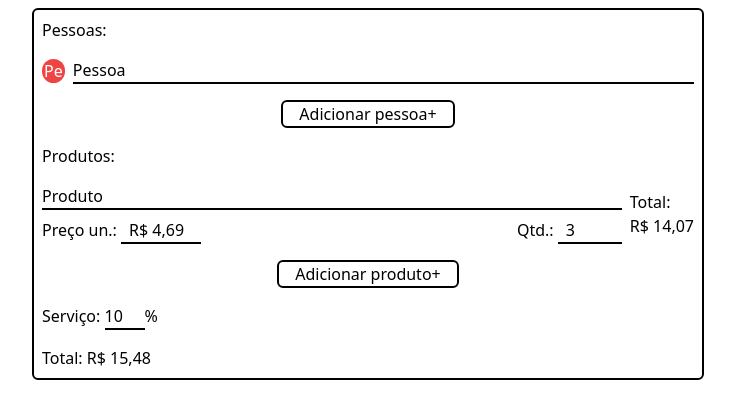
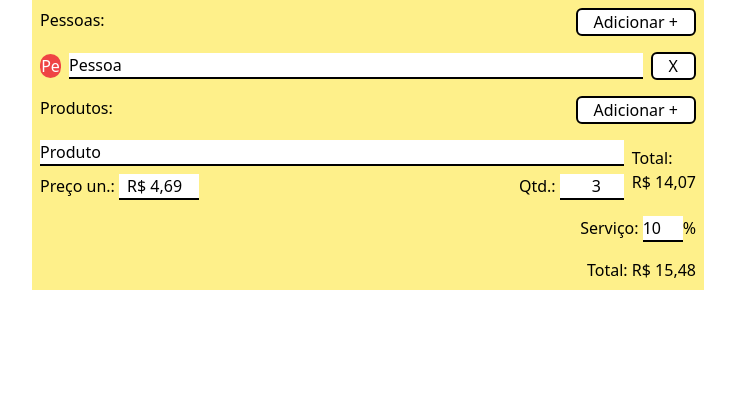
Before and after one commit to ptrkc/continha-calculator, a React (Vite) app: page / in a window 1280 px wide. Shown: the top 418 px of the page, without its empty margins (272-1007 px from the left). Built offline with nearby package versions, Linux system fonts and the light colour scheme.

Commit message:
custom hook to manage people

```diff
--- a/src/components/Button.tsx
+++ b/src/components/Button.tsx
@@ -1,15 +1,16 @@
-import { MouseEventHandler, PropsWithChildren } from "react";
-
 export const Button = ({
   children,
   onClick,
   ...rest
-}: PropsWithChildren<{ onClick: MouseEventHandler<HTMLButtonElement> }>) => {
+}: React.DetailedHTMLProps<
+  React.ButtonHTMLAttributes<HTMLButtonElement>,
+  HTMLButtonElement
+>) => {
   return (
     <button
       onClick={onClick}
+      className="rounded-md border-2 border-black bg-white  px-4"
       {...rest}
-      className="rounded-md border-black border-2 px-4 mx-auto"
     >
       {children}
     </button>
--- a/src/components/HomePage.tsx
+++ b/src/components/HomePage.tsx
@@ -2,12 +2,7 @@ import { PropsWithChildren, useState } from "react";
 import { Button } from "@components/Button";
 import { Input } from "@components/Input";
 import { formatCurrency } from "@utils/formatCurrency";
-
-type Person = {
-  name: string;
-  color: string;
-  id: string;
-};
+import { usePeople, Person } from "@hooks/usePeople";
 
 type Product = {
   name: string;
@@ -16,10 +11,16 @@ type Product = {
   id: string;
 };
 
-const Person = ({
+const PersonInput = ({
   person,
   changePersonProp,
-}: PropsWithChildren<{ person: Person; changePersonProp: Function }>) => {
+  deletePerson,
+}: PropsWithChildren<{
+  person: Person;
+  changePersonProp: Function;
+  deletePerson: Function;
+}>) => {
+  console.log("person input started rendering");
   return (
     <li className="flex gap-2 items-center">
       <span
@@ -33,6 +34,7 @@ const Person = ({
         onChange={(value: string) => changePersonProp(person, "name", value)}
         focus
       />
+      <Button onClick={() => deletePerson(person.id)}>X</Button>
     </li>
   );
 };
@@ -73,7 +75,7 @@ const Product = ({
           <span>
             Qtd.:{" "}
             <Input
-              className="w-16 px-2"
+              className="w-16 px-2 text-right"
               type="number"
               step={1}
               min={1}
@@ -94,19 +96,7 @@ const Product = ({
 };
 
 export const HomePage = () => {
-  const [people, setPeople] = useState<Map<string, Person>>(
-    new Map([
-      [
-        "person-1",
-        {
-          name: "Pessoa",
-          color: "bg-red-500",
-          id: "person-1",
-        },
-      ],
-    ])
-  );
-
+  const { people, addPerson, changePersonProp, deletePerson } = usePeople();
   const [products, setProducts] = useState<Map<string, Product>>(
     new Map([
       [
@@ -132,42 +122,13 @@ export const HomePage = () => {
           [
             id,
             {
-              emoji: "🍺",
-              name: "Product",
+              name: "Produto",
               unitPrice: 0,
               quantity: 1,
               id,
             },
           ],
         ])
-    );
-  };
-
-  const addPerson = () => {
-    const id = "person-" + Math.random().toString(16).slice(2);
-    setPeople(
-      (prev) =>
-        new Map([
-          ...prev,
-          [
-            id,
-            {
-              name: "Person",
-              color: "bg-red-500",
-              id,
-            },
-          ],
-        ])
-    );
-  };
-
-  const changePersonProp = (
-    person: Person,
-    propKey: string,
-    newValue: string
-  ) => {
-    setPeople((prev) =>
-      new Map(prev).set(person.id, { ...person, [propKey]: newValue })
     );
   };
 
@@ -194,19 +155,25 @@ export const HomePage = () => {
 
   return (
     <div>
-      <div className="flex gap-4 flex-col mx-auto max-w-2xl border-2 border-black rounded-md p-2 m-2">
-        <p>Pessoas:</p>
-        <ul className="flex flex-col gap-1">
+      <div className="flex flex-col gap-4 mx-auto max-w-2xl p-2 bg-yellow-200">
+        <div className="flex justify-between">
+          <p>Pessoas:</p>
+          <Button onClick={addPerson}>Adicionar +</Button>
+        </div>
+        <ul className="flex flex-col gap-4">
           {[...people.values()].map((person) => (
-            <Person
+            <PersonInput
               person={person}
+              changePersonProp={changePersonProp}
+              deletePerson={deletePerson}
               key={person.id}
-              changePersonProp={changePersonProp}
             />
           ))}
         </ul>
-        <Button onClick={addPerson}>Adicionar pessoa+</Button>
-        <p>Produtos:</p>
+        <div className="flex justify-between">
+          <p>Produtos:</p>
+          <Button onClick={addProduct}>Adicionar +</Button>
+        </div>
         <ul className="flex flex-col gap-8">
           {[...products.values()].map((product) => (
             <Product
@@ -216,8 +183,7 @@ export const HomePage = () => {
             />
           ))}
         </ul>
-        <Button onClick={addProduct}>Adicionar produto+</Button>
-        <p>
+        <p className="text-right">
           Serviço:{" "}
           <Input
             className="w-10"
@@ -227,7 +193,9 @@ export const HomePage = () => {
           />
           {"%"}
         </p>
-        <p>Total: {formatCurrency(calculateTotalWithTax(products, tax))}</p>
+        <p className="text-right">
+          Total: {formatCurrency(calculateTotalWithTax(products, tax))}
+        </p>
       </div>
     </div>
   );
--- /dev/null
+++ b/src/hooks/usePeople.ts
@@ -0,0 +1,46 @@
+import { useState } from "react";
+
+export type Person = {
+  name: string;
+  color: string;
+  id: string;
+};
+
+export const usePeople = () => {
+  const [people, setPeople] = useState<Map<string, Person>>(
+    new Map([
+      [
+        "person-1",
+        {
+          name: "Pessoa",
+          color: "bg-red-500",
+          id: "person-1",
+        },
+      ],
+    ])
+  );
+
+  const addPerson = () => {
+    const id = "person-" + Math.random().toString(16).slice(2);
+    setPeople(
+        new Map([...people,[id,{ name: "Pessoa", color: "bg-red-500", id}]])
+    );
+  };
+  const deletePerson = (id: string) => {
+    console.log('deletePerson called')
+    const newPeople = new Map([...people]);
+    newPeople.delete(id);
+    setPeople(newPeople);
+  };
+
+  const changePersonProp = (
+    person: Person,
+    propKey: string,
+    newValue: string
+  ) => {
+    setPeople(new Map(people).set(person.id, { ...person, [propKey]: newValue }));
+  };
+
+
+  return {people, addPerson, changePersonProp, deletePerson}
+}
--- a/tsconfig.json
+++ b/tsconfig.json
@@ -18,6 +18,7 @@
     "baseUrl": ".",
     "paths": {
       "@components/*": ["src/components/*"],
+      "@hooks/*": ["src/hooks/*"],
       "@utils/*": ["src/utils/*"]
     }
   },
--- a/vite.config.ts
+++ b/vite.config.ts
@@ -7,6 +7,7 @@ export default defineConfig({
     resolve: {
       alias: {
         "@components": "./src/components/",
+        "@hooks": "./src/hooks/",
         "@utils": "./src/utils/",
       },
     },
```
